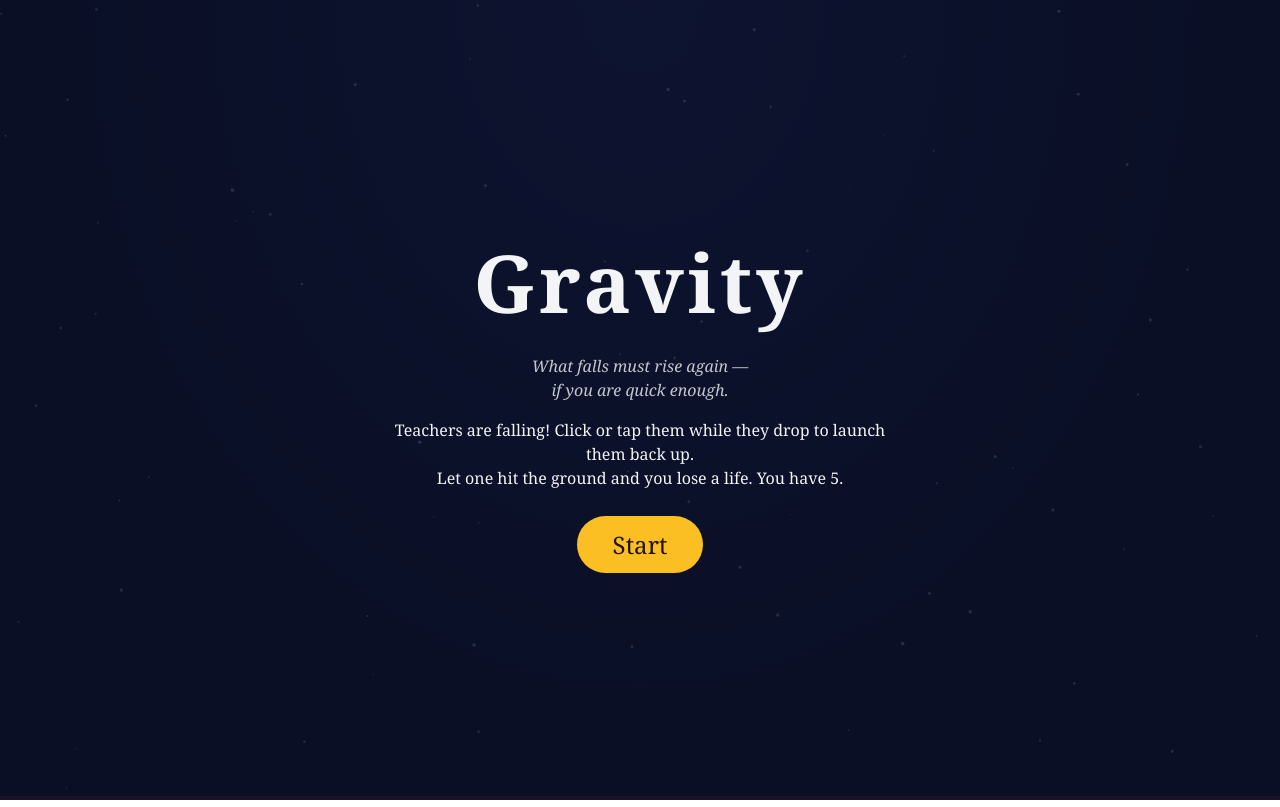
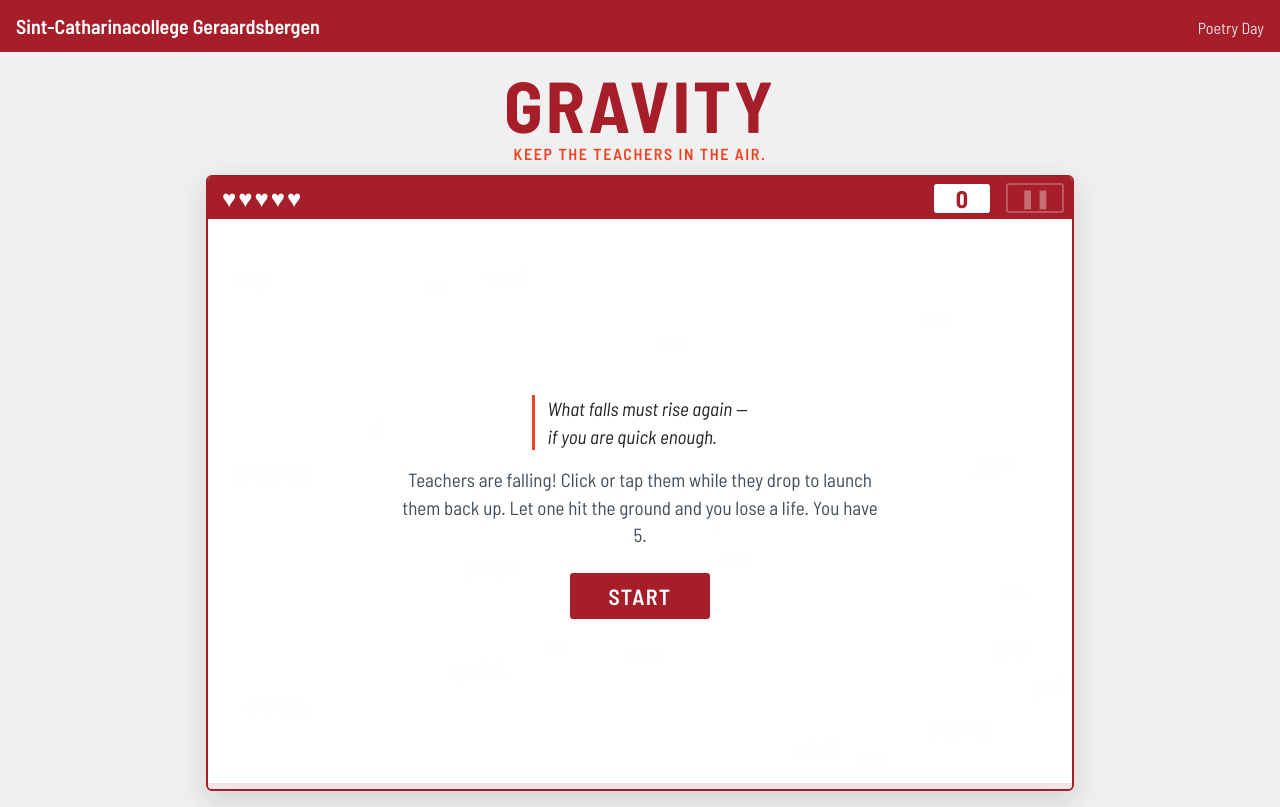
Before and after one commit to Doo-IT-Benjamin/WebGame, a plain HTML site: page index.html in a window 1280 px wide. Drawn offline with Linux system fonts and the light colour scheme.

Commit message:
School styling, game in its own window, pause button
Co-Authored-By: Claude Opus 5.5 <noreply@anthropic.com>

```diff
--- a/index.html
+++ b/index.html
@@ -3,32 +3,58 @@
 <head>
   <meta charset="utf-8">
   <meta name="viewport" content="width=device-width, initial-scale=1, maximum-scale=1, user-scalable=no">
-  <title>Gravity</title>
+  <title>Gravity · Sint-Catharinacollege</title>
+  <meta name="theme-color" content="#a61e29">
+  <link rel="preconnect" href="https://fonts.googleapis.com">
+  <link rel="preconnect" href="https://fonts.gstatic.com" crossorigin>
+  <link href="https://fonts.googleapis.com/css2?family=Barlow+Semi+Condensed:ital,wght@0,400;0,600;0,700;1,400&display=swap" rel="stylesheet">
   <link rel="stylesheet" href="src/style.css">
 </head>
 <body>
+  <header class="site-bar">
+    <span class="school">Sint-Catharinacollege Geraardsbergen</span>
+    <span class="tagline">Poetry Day</span>
+  </header>
+
+  <main class="page">
+    <div class="titles">
+      <h1>Gravity</h1>
+      <p class="sub">Keep the teachers in the air.</p>
+    </div>
+
+    <div class="window">
+      <div class="window-bar">
+        <span id="lives" aria-label="Lives"></span>
+        <span id="score" aria-label="Score">0</span>
+        <button id="pauseBtn" class="icon-btn" aria-label="Pause" title="Pause (P)" disabled>❚❚</button>
+      </div>
+
+      <div class="stage" id="stage">
         <canvas id="game" aria-label="Game"></canvas>
 
-  <div id="hud" hidden>
-    <span id="lives" aria-label="Lives"></span>
-    <span id="score">0</span>
-  </div>
-
         <section id="start" class="overlay">
-    <h1>Gravity</h1>
           <p class="verse">What falls must rise again —<br>if you are quick enough.</p>
-    <p>Teachers are falling! Click or tap them while they drop to launch them back up.<br>
+          <p>Teachers are falling! Click or tap them while they drop to launch them back up.
              Let one hit the ground and you lose a life. You have 5.</p>
           <button id="startBtn">Start</button>
         </section>
 
+        <section id="paused" class="overlay" hidden>
+          <p class="kicker">Paused</p>
+          <button id="resumeBtn">Resume</button>
+          <button id="quitBtn" class="ghost">Quit</button>
+        </section>
+
         <section id="over" class="overlay" hidden>
-    <h1>Game over</h1>
+          <p class="kicker">Game over</p>
           <p>Your score</p>
           <p id="finalScore" class="big">0</p>
           <p id="best"></p>
           <button id="againBtn">Play again</button>
         </section>
+      </div>
+    </div>
+  </main>
 
   <script type="module" src="src/game.js"></script>
 </body>
--- a/src/game.js
+++ b/src/game.js
@@ -15,25 +15,27 @@ const HIT_SLOP = 1.25;          // click radius multiplier (forgiving on touch)
 const canvas = document.getElementById('game');
 const ctx = canvas.getContext('2d');
 const $ = (id) => document.getElementById(id);
-const hud = $('hud'), livesEl = $('lives'), scoreEl = $('score');
-const startScreen = $('start'), overScreen = $('over');
+const stage = $('stage'), livesEl = $('lives'), scoreEl = $('score');
+const startScreen = $('start'), overScreen = $('over'), pausedScreen = $('paused');
+const pauseBtn = $('pauseBtn');
 
 let W = 0, H = 0, R = 40; // canvas size (css px) and face radius
+const TOP = 0;             // top edge of the play area
 
 function resize() {
   const dpr = window.devicePixelRatio || 1;
-  W = window.innerWidth;
-  H = window.innerHeight;
+  W = stage.clientWidth;
+  H = stage.clientHeight;
   canvas.width = Math.round(W * dpr);
   canvas.height = Math.round(H * dpr);
   ctx.setTransform(dpr, 0, 0, dpr, 0, 0);
   R = Math.max(32, Math.min(56, Math.min(W, H) * 0.08));
 }
-window.addEventListener('resize', resize);
+new ResizeObserver(resize).observe(stage);
 resize();
 
 // Preload teacher photos; fall back to initials if missing/broken.
-const COLORS = ['#ef4444', '#3b82f6', '#22c55e', '#a855f7', '#f97316', '#14b8a6', '#ec4899', '#eab308'];
+const COLORS = ['#a61e29', '#ef4423', '#434f58', '#7a1620', '#c2410c', '#5e6a74'];
 const teachers = TEACHERS.map((t, i) => {
   const entry = {
     name: t.name,
@@ -50,7 +52,7 @@ const teachers = TEACHERS.map((t, i) => {
 });
 
 // ---- Game state -----------------------------------------------------------
-let state = 'menu'; // menu | playing | over
+let state = 'menu'; // menu | playing | paused | over
 let faces = [];
 let pops = [];      // little "+1" / "-1" effects
 let score = 0, lives = LIVES, elapsed = 0, gravity = GRAVITY_START;
@@ -82,13 +84,14 @@ function startGame() {
   state = 'playing';
   startScreen.hidden = true;
   overScreen.hidden = true;
-  hud.hidden = false;
+  pausedScreen.hidden = true;
+  pauseBtn.disabled = false;
   updateHud();
 }
 
 function endGame() {
   state = 'over';
-  hud.hidden = true;
+  pauseBtn.disabled = true;
   $('finalScore').textContent = score;
   let best = 0;
   try {
@@ -107,7 +110,8 @@ function updateHud() {
 // ---- Input ----------------------------------------------------------------
 canvas.addEventListener('pointerdown', (e) => {
   if (state !== 'playing') return;
-  const px = e.clientX, py = e.clientY;
+  const rect = canvas.getBoundingClientRect();
+  const px = e.clientX - rect.left, py = e.clientY - rect.top;
   // Topmost face first (last drawn).
   for (let i = faces.length - 1; i >= 0; i--) {
     const f = faces[i];
@@ -118,7 +122,7 @@ canvas.addEventListener('pointerdown', (e) => {
     launch(f, dx);
     score++;
     updateHud();
-    pops.push({ x: f.x, y: f.y - R, text: '+1', color: '#fbbf24', t: 0 });
+    pops.push({ x: f.x, y: f.y - R, text: '+1', color: '#ef4423', t: 0 });
     return;
   }
 });
@@ -134,8 +138,41 @@ function launch(f, dx) {
 }
 
 if (new URLSearchParams(location.search).has('debug')) {
-  window.__game = { get faces() { return faces; }, get score() { return score; }, get lives() { return lives; }, get state() { return state; }, step: (dt) => { if (state === 'playing') update(dt); draw(); } };
+  window.__game = { get faces() { return faces; }, get score() { return score; }, get lives() { return lives; }, get state() { return state; }, pause, resume, step: (dt) => { if (state === 'playing') update(dt); draw(); } };
 }
+
+function pause() {
+  if (state !== 'playing') return;
+  state = 'paused';
+  pausedScreen.hidden = false;
+  pauseBtn.textContent = '▶';
+  pauseBtn.setAttribute('aria-label', 'Resume');
+  $('resumeBtn').focus();
+}
+function resume() {
+  if (state !== 'paused') return;
+  state = 'playing';
+  pausedScreen.hidden = true;
+  pauseBtn.textContent = '❚❚';
+  pauseBtn.setAttribute('aria-label', 'Pause');
+  last = performance.now(); // don't jump forward after the pause
+}
+function quit() {
+  resume();
+  state = 'menu';
+  faces = []; pops = [];
+  pauseBtn.disabled = true;
+  startScreen.hidden = false;
+}
+pauseBtn.addEventListener('click', () => (state === 'paused' ? resume() : pause()));
+$('resumeBtn').addEventListener('click', resume);
+$('quitBtn').addEventListener('click', quit);
+window.addEventListener('keydown', (e) => {
+  if (e.key === 'p' || e.key === 'P' || e.key === 'Escape') state === 'paused' ? resume() : pause();
+});
+// Auto-pause when the tab or window loses focus.
+document.addEventListener('visibilitychange', () => { if (document.hidden) pause(); });
+window.addEventListener('blur', pause);
 
 $('startBtn').addEventListener('click', startGame);
 $('againBtn').addEventListener('click', startGame);
@@ -174,12 +211,12 @@ function update(dt) {
 
     if (f.x < R) { f.x = R; f.vx = Math.abs(f.vx); }
     if (f.x > W - R) { f.x = W - R; f.vx = -Math.abs(f.vx); }
-    if (f.y < R && f.vy < 0) { f.y = R; f.vy = 0; } // don't fly off the top
+    if (f.y < TOP + R && f.vy < 0) { f.y = TOP + R; f.vy = 0; } // don't fly off the top
 
     if (f.y - R > H) {
       lives--;
       updateHud();
-      pops.push({ x: f.x, y: H - 30, text: '−♥', color: '#ef4444', t: 0 });
+      pops.push({ x: f.x, y: H - 30, text: '−♥', color: '#a61e29', t: 0 });
       f.waiting = RESPAWN_DELAY;
       if (lives <= 0) { endGame(); return; }
     }
@@ -192,15 +229,15 @@ function update(dt) {
 // ---- Drawing --------------------------------------------------------------
 function draw() {
   ctx.clearRect(0, 0, W, H);
-  drawStars();
+  drawBackground();
   // ground line
-  ctx.fillStyle = 'rgba(239,68,68,.35)';
-  ctx.fillRect(0, H - 4, W, 4);
+  ctx.fillStyle = '#a61e29';
+  ctx.fillRect(0, H - 6, W, 6);
 
   for (const f of faces) if (f.waiting <= 0) drawFace(f);
 
   ctx.textAlign = 'center';
-  ctx.font = 'bold 28px Georgia, serif';
+  ctx.font = "700 32px 'Barlow Semi Condensed', Arial, sans-serif";
   for (const p of pops) {
     ctx.globalAlpha = 1 - p.t / 0.8;
     ctx.fillStyle = p.color;
@@ -209,13 +246,24 @@ function draw() {
   ctx.globalAlpha = 1;
 }
 
-const stars = Array.from({ length: 80 }, () => ({ x: Math.random(), y: Math.random(), r: Math.random() * 1.5 + 0.3 }));
-function drawStars() {
-  ctx.fillStyle = 'rgba(255,255,255,.6)';
-  for (const s of stars) {
-    ctx.beginPath();
-    ctx.arc(s.x * W, s.y * H, s.r, 0, Math.PI * 2);
-    ctx.fill();
+// Faint words of a poem drifting down in the background — the "Gravity" theme.
+const WORDS = 'what falls must rise again if you are quick enough gravity pulls every word down to the page'.split(' ');
+const drift = Array.from({ length: 28 }, () => ({
+  x: Math.random(), y: Math.random(), w: WORDS[Math.floor(Math.random() * WORDS.length)],
+  v: 0.01 + Math.random() * 0.02, size: 14 + Math.random() * 18,
+}));
+let lastBg = performance.now();
+function drawBackground() {
+  const now = performance.now();
+  const dt = Math.min(0.05, (now - lastBg) / 1000);
+  lastBg = now;
+  ctx.fillStyle = 'rgba(67,79,88,.09)';
+  ctx.textAlign = 'center';
+  for (const d of drift) {
+    d.y += d.v * dt;
+    if (d.y > 1.05) { d.y = -0.05; d.x = Math.random(); }
+    ctx.font = `italic ${d.size}px 'Barlow Semi Condensed', Arial, sans-serif`;
+    ctx.fillText(d.w, d.x * W, TOP + d.y * (H - TOP));
   }
 }
 
@@ -240,7 +288,7 @@ function drawFace(f) {
     ctx.fillStyle = t.color;
     ctx.fillRect(-R, -R, 2 * R, 2 * R);
     ctx.fillStyle = '#fff';
-    ctx.font = `bold ${Math.round(R * 0.8)}px Georgia, serif`;
+    ctx.font = `700 ${Math.round(R * 0.85)}px 'Barlow Semi Condensed', Arial, sans-serif`;
     ctx.textAlign = 'center';
     ctx.textBaseline = 'middle';
     ctx.fillText(t.initials, 0, 2);
@@ -248,7 +296,9 @@ function drawFace(f) {
   ctx.restore();
 
   ctx.lineWidth = 4;
-  ctx.strokeStyle = f.vy > 0 ? '#fbbf24' : 'rgba(255,255,255,.5)';
+  ctx.strokeStyle = f.vy > 0 ? '#ef4423' : '#d4d4d4';
   ctx.stroke();
   ctx.restore();
 }
+
+updateHud();
--- a/src/style.css
+++ b/src/style.css
@@ -1,37 +1,90 @@
-:root { --bg: #0b1026; --fg: #f3f4f6; --accent: #fbbf24; }
+/* Colours and font follow sintcatharinacollege.be */
+:root {
+  --red: #a61e29;      /* school burgundy */
+  --orange: #ef4423;   /* school accent */
+  --ink: #222222;
+  --slate: #434f58;
+  --paper: #ffffff;
+  --mist: #f0f0f0;
+}
 * { box-sizing: border-box; }
-html, body { margin: 0; height: 100%; overflow: hidden; }
+html, body { margin: 0; min-height: 100%; }
 body {
-  background: radial-gradient(ellipse at top, #1e2a5a, var(--bg) 70%);
-  color: var(--fg);
-  font-family: Georgia, 'Times New Roman', serif;
-  user-select: none;
-  -webkit-user-select: none;
-  -webkit-tap-highlight-color: transparent;
+  background: var(--mist);
+  color: var(--ink);
+  font-family: 'Barlow Semi Condensed', Arial, sans-serif;
+  display: flex; flex-direction: column; min-height: 100vh;
 }
-canvas { position: fixed; inset: 0; width: 100%; height: 100%; touch-action: none; display: block; }
 
-#hud {
-  position: fixed; top: 0; left: 0; right: 0;
-  display: flex; justify-content: space-between; align-items: center;
-  padding: 12px 16px; font-size: 28px; pointer-events: none;
+/* Top bar, like the school website header */
+.site-bar {
+  display: flex; align-items: baseline; justify-content: space-between; gap: 12px;
+  padding: 14px 16px; background: var(--red); color: #fff;
 }
-#score { font-weight: bold; color: var(--accent); }
+.site-bar .school { font-weight: 600; font-size: 20px; }
+.site-bar .tagline { opacity: .85; }
+
+.page {
+  flex: 1; width: 100%; max-width: 900px; margin: 0 auto;
+  padding: 16px; display: flex; flex-direction: column; gap: 12px;
+}
+.titles { text-align: center; }
+.titles h1 {
+  margin: 0; font-size: clamp(40px, 9vw, 72px); font-weight: 700; line-height: 1;
+  color: var(--red); text-transform: uppercase; letter-spacing: .04em;
+}
+.titles .sub { margin: 4px 0 0; color: var(--orange); font-weight: 600; text-transform: uppercase; letter-spacing: .1em; }
+
+/* The game window */
+.window {
+  background: var(--paper); border: 2px solid var(--red); border-radius: 6px;
+  box-shadow: 0 10px 30px rgba(34, 34, 34, .15); overflow: hidden;
+  display: flex; flex-direction: column;
+}
+.window-bar {
+  display: flex; align-items: center; gap: 16px;
+  padding: 6px 8px 6px 14px; background: var(--red); color: #fff;
+  font-size: 24px; font-weight: 700; user-select: none;
+}
+#lives { letter-spacing: 2px; flex: 1; }
+#score { background: #fff; color: var(--red); border-radius: 3px; padding: 0 12px; min-width: 56px; text-align: center; }
+
+.stage {
+  position: relative;
+  height: clamp(360px, calc(100vh - 230px), 620px);
+  user-select: none; -webkit-user-select: none; -webkit-tap-highlight-color: transparent;
+}
+canvas { position: absolute; inset: 0; width: 100%; height: 100%; touch-action: none; display: block; }
 
 .overlay {
-  position: fixed; inset: 0;
+  position: absolute; inset: 0;
   display: flex; flex-direction: column; align-items: center; justify-content: center;
   text-align: center; padding: 16px; gap: 4px;
-  background: rgba(11, 16, 38, .8);
+  background: rgba(255, 255, 255, .88);
 }
-.overlay[hidden], #hud[hidden] { display: none; }
-.overlay h1 { font-size: clamp(40px, 10vw, 80px); margin: 0 0 8px; letter-spacing: .05em; }
-.overlay p { max-width: 520px; line-height: 1.5; margin: 6px 0; }
-.verse { font-style: italic; opacity: .8; }
-.big { font-size: 72px; font-weight: bold; color: var(--accent); margin: 0; }
+.overlay[hidden] { display: none; }
+.overlay .kicker { color: var(--red); font-size: 40px; font-weight: 700; text-transform: uppercase; letter-spacing: .06em; margin: 0; }
+.overlay p { max-width: 480px; line-height: 1.45; margin: 6px 0; font-size: 19px; color: var(--slate); }
+.verse { font-style: italic; color: var(--ink) !important; border-left: 3px solid var(--orange); padding-left: 12px; text-align: left; }
+.big { font-size: 96px !important; font-weight: 700; color: var(--red) !important; margin: 0 !important; line-height: 1; }
+
 button {
-  margin-top: 16px; font: inherit; font-size: 24px;
-  padding: 12px 36px; border: 0; border-radius: 999px;
-  background: var(--accent); color: #1f1300; cursor: pointer;
+  margin-top: 14px; font: inherit; font-size: 22px; font-weight: 600;
+  padding: 8px 36px; border: 2px solid var(--red); border-radius: 3px;
+  background: var(--red); color: #fff; cursor: pointer; text-transform: uppercase; letter-spacing: .06em;
 }
-button:hover { filter: brightness(1.1); }
+button:hover, button:focus-visible { background: var(--orange); border-color: var(--orange); }
+button.ghost { background: transparent; color: var(--red); margin-top: 6px; }
+button.ghost:hover { color: #fff; }
+.icon-btn {
+  margin: 0; padding: 2px 12px; font-size: 18px; letter-spacing: 0;
+  background: transparent; border-color: rgba(255, 255, 255, .7);
+}
+.icon-btn:disabled { opacity: .35; cursor: default; background: transparent; border-color: rgba(255, 255, 255, .7); }
+
+@media (max-width: 520px) {
+  .site-bar .tagline { display: none; }
+  .site-bar .school { font-size: 17px; }
+  .page { padding: 8px; }
+  .stage { height: 68vh; }
+}
```
Lines whose indentation alone changed are shown as unchanged.
